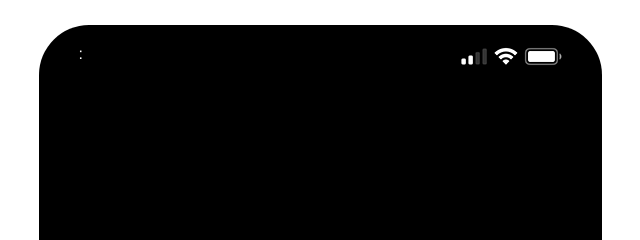
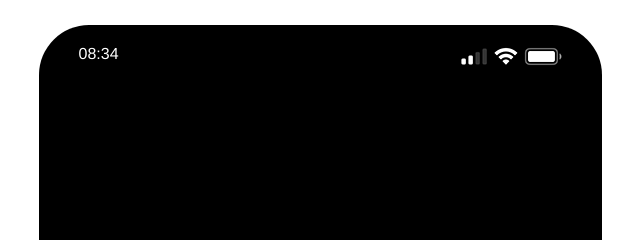
Before and after one commit to dev231626/Iphone_calculator, a plain HTML site: page index.html in a window 1280 px wide. Shown: the top 240 px of the page, 320-960 px from the left. Drawn offline with Linux system fonts and the light colour scheme; the site is published under a folder, as on GitHub Pages, so addresses that start at the root find nothing.

Commit message:
new js file

```diff
--- a/index.html
+++ b/index.html
@@ -46,6 +46,6 @@
         <div class="bottom"></div>
     </div>
 
-    <script src="/js/script.js" ></script>
+    <script src="js/script.js" ></script>
 </body>
 </html>
```
